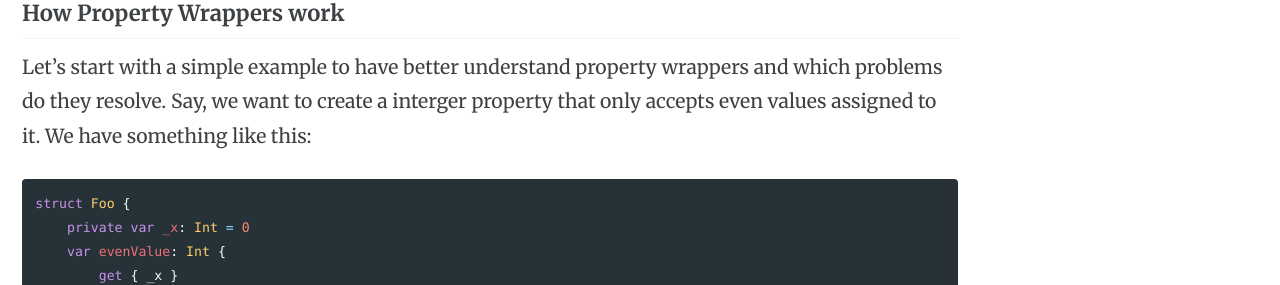
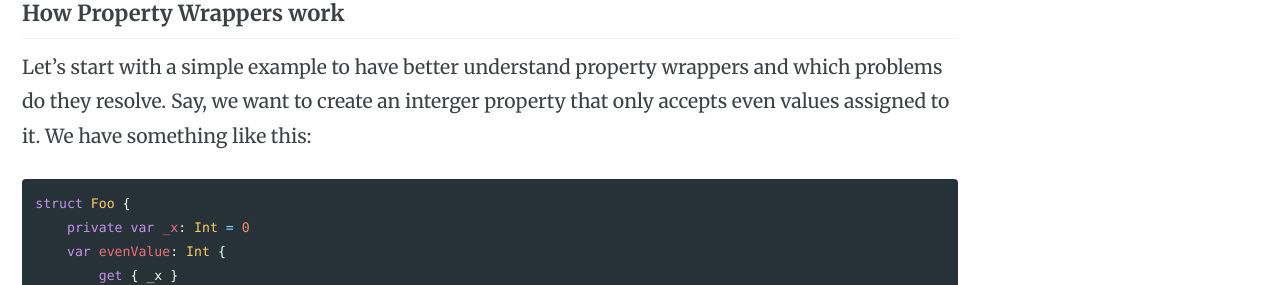
Before and after one commit to nhatquangz/nhatquangz.github.io, a Jekyll site: the page built from _posts/2020-06-01-property-wrapper-in-swift-5.1.md, in a window 1280 px wide and 900 px high, scrolled down 398 px. Shown: the part 205-490 px from the top of the window. Built offline with Jekyll 4.4.1, drawn with Linux system fonts in a browser that asks for light colours; cached includes are drawn as plain includes; some of the changed text lies outside the part shown.

````diff
--- a/_posts/2020-06-01-property-wrapper-in-swift-5.1.md
+++ b/_posts/2020-06-01-property-wrapper-in-swift-5.1.md
@@ -9,7 +9,7 @@ Swift 5.1’s *property wrappers* feature can be incredibly useful, as it enab
 
 ## How Property Wrappers work
 
-Let's start with a simple example to have better understand property wrappers and which problems do they resolve. Say, we want to create a interger property that only accepts even values assigned to it. We have something like this:
+Let's start with a simple example to have better understand property wrappers and which problems do they resolve. Say, we want to create an interger property that only accepts even values assigned to it. We have something like this:
 
 ```swift
 struct Foo {
@@ -89,7 +89,7 @@ struct Wrapper<T> {
 }
 ```
 
-We can now use the attribute @Wrapper at the property declaration site:
+We can now use the attribute `@Wrapper` at the property declaration site:
 
 ```swift
 struct Foo {
````
Also changed, not shown: other parts of _posts/2020-06-01-property-wrapper-in-swift-5.1.md (+5 -5 lines).
